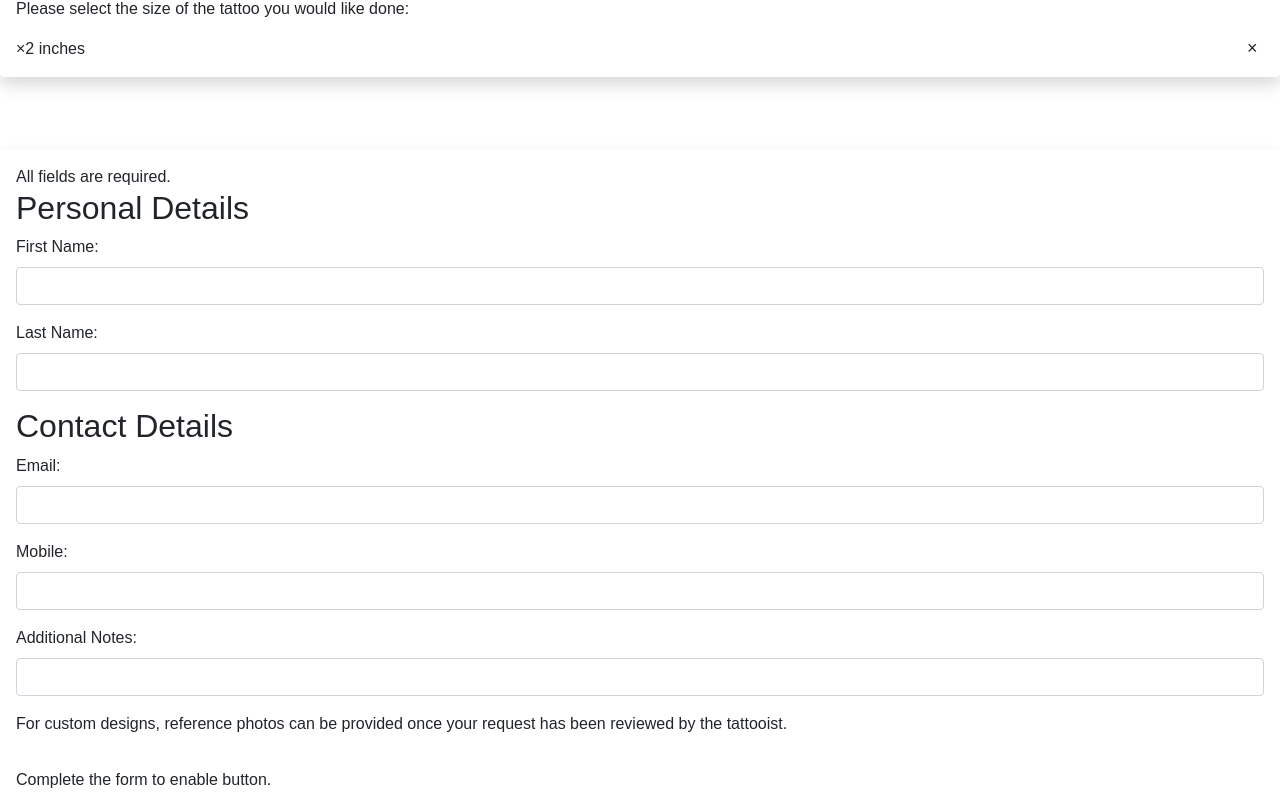
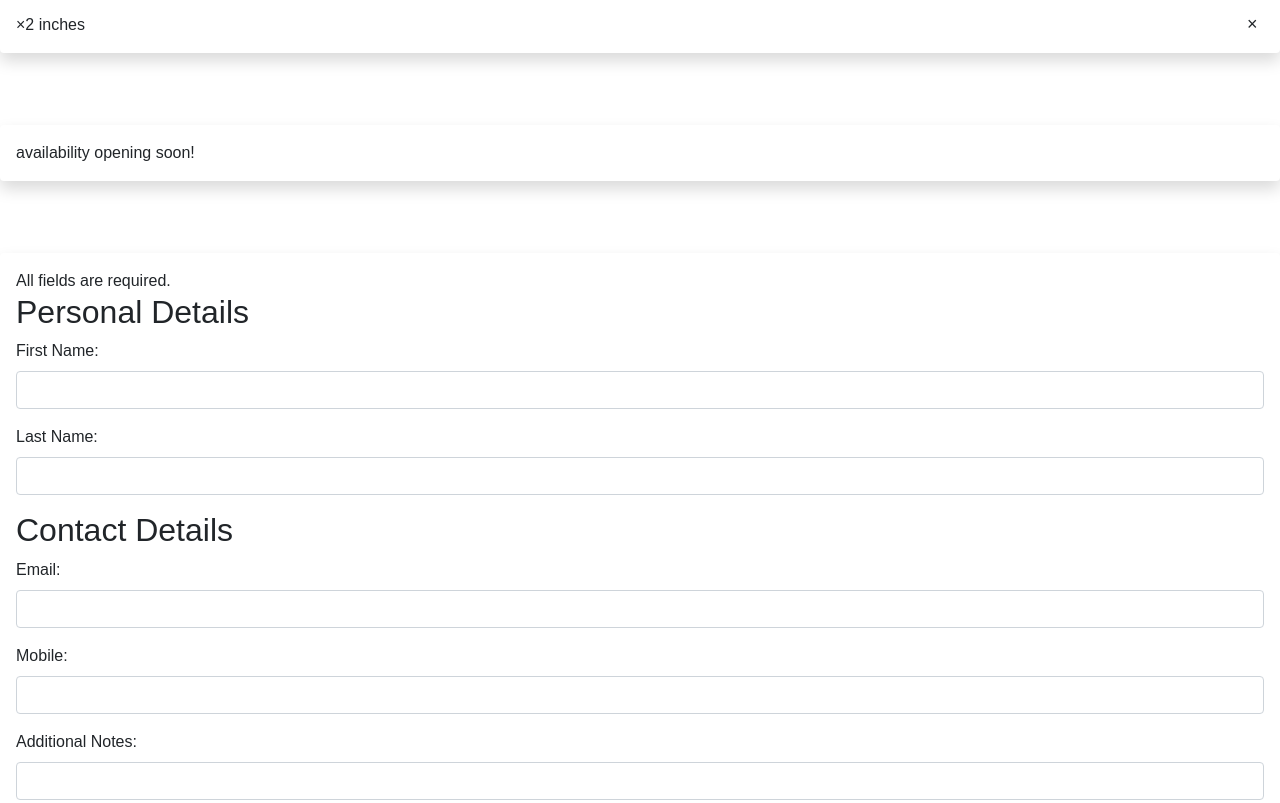
Before and after one commit to d-atienza/angular-tattoo-booking, an Angular app: page / in a window 1280 px wide. Shown: the part 1257-2060 px from the top of the page. Built offline with nearby package versions, Linux system fonts and the light colour scheme.

Commit message:
css tingz

```diff
--- a/src/app/app.component.html
+++ b/src/app/app.component.html
@@ -19,9 +19,9 @@
   <div class="shadow p-3 mb-5 bg-body rounded">
     <div class="p-6 text-center">
       <h3 class="mb-2">Ready to Get Inked?</h3>
-                    <p class="text-muted-foreground text-sm mb-4">
+      <div class="text-xs text-muted-foreground">
         Choose a design from our gallery to start your booking
-                    </p>
+      </div>
       <div class="text-xs text-muted-foreground">
         Step 1: Select Design → Step 2: Choose Details → Step 3: Book
       </div>
@@ -47,7 +47,13 @@
 
   <br/>
   <div class="shadow p-3 mb-5 bg-body rounded">
+    <section id="Booking">
+      availability opening soon!
+    </section>
+  </div>
 
+<br/>
+  <div class="shadow p-3 mb-5 bg-body rounded">
     <section id="Contact">
       <app-form-details></app-form-details>
     </section>
```
Lines whose indentation alone changed are shown as unchanged.
